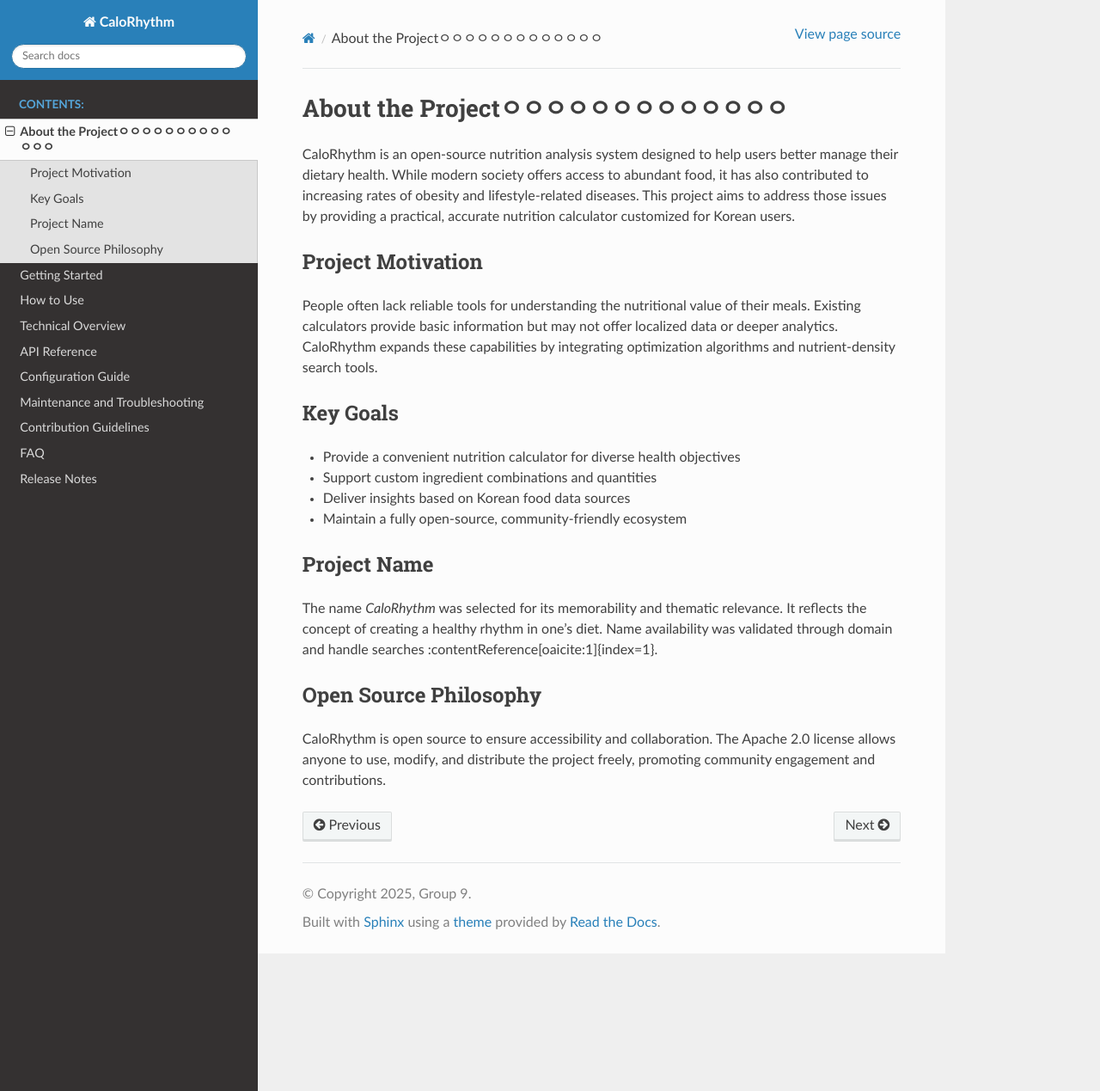
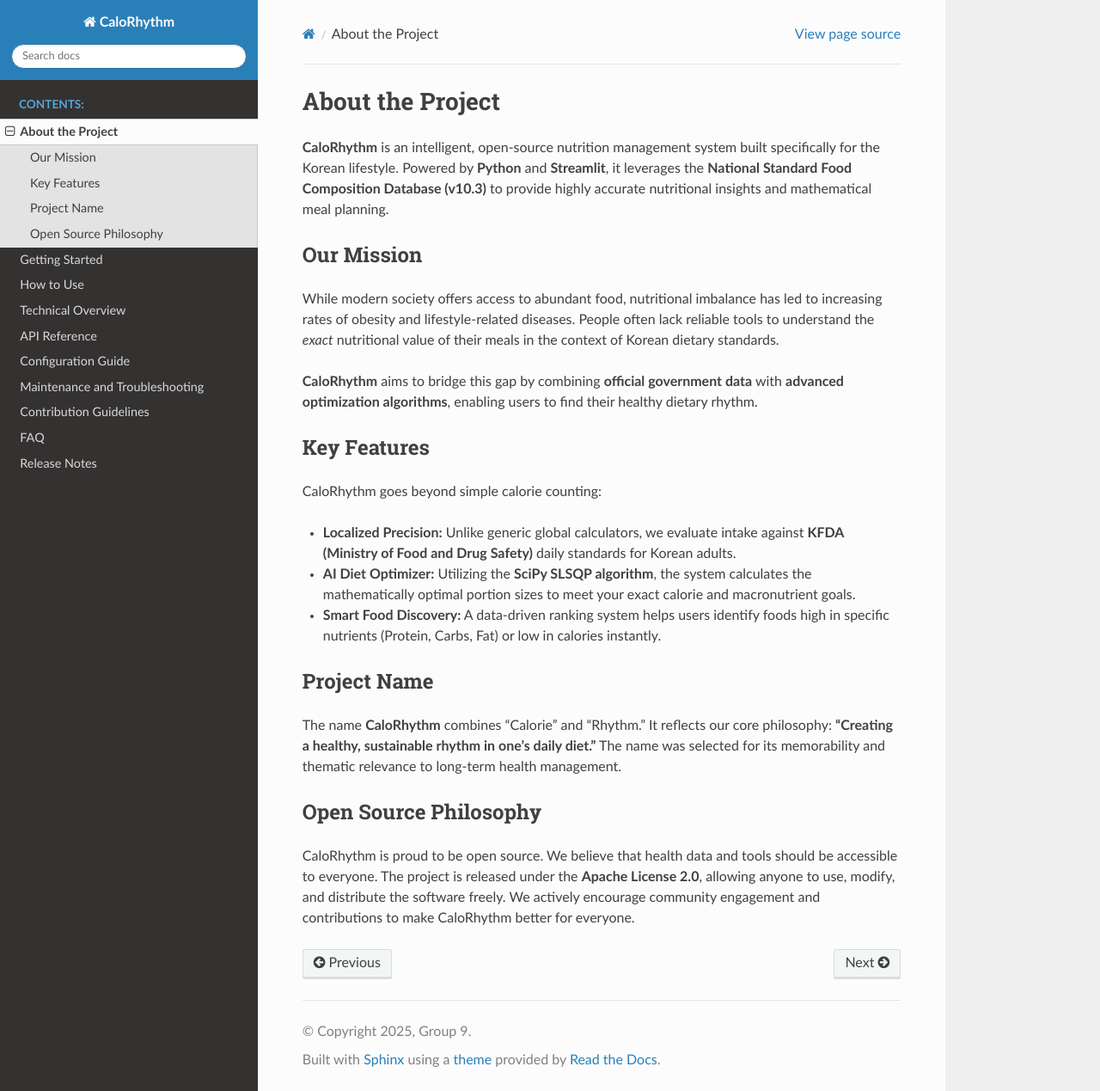
Before and after one commit to seunghwan3140/CaloRhythm_practice, a Sphinx documentation site: the page built from docs/source/about.rst, in a window 1280 px wide and 1269 px high. Shown: the whole window at 86% size. Built offline with Sphinx 7.4.7 and the Read the Docs theme 3.1.0, drawn with Linux system fonts in a browser that asks for light colours.

Commit message:
Revise project overview and key features
Updated project description, mission, and features for clarity and localization.

```diff
--- a/docs/source/about.rst
+++ b/docs/source/about.rst
@@ -1,34 +1,33 @@
-About the Projectㅇㅇㅇㅇㅇㅇㅇㅇㅇㅇㅇㅇㅇ
+About the Project
 =================
 
-CaloRhythm is an open-source nutrition analysis system designed to help users
-better manage their dietary health. While modern society offers access to
-abundant food, it has also contributed to increasing rates of obesity and
-lifestyle-related diseases. This project aims to address those issues by
-providing a practical, accurate nutrition calculator customized for Korean users.
+**CaloRhythm** is an intelligent, open-source nutrition management system built specifically for the Korean lifestyle.
+Powered by **Python** and **Streamlit**, it leverages the **National Standard Food Composition Database (v10.3)** to provide highly accurate nutritional insights and mathematical meal planning.
 
-Project Motivation
-------------------
-People often lack reliable tools for understanding the nutritional value of
-their meals. Existing calculators provide basic information but may not offer
-localized data or deeper analytics. CaloRhythm expands these capabilities by
-integrating optimization algorithms and nutrient-density search tools.
+Our Mission
+-----------
+While modern society offers access to abundant food, nutritional imbalance has led to increasing rates of obesity and lifestyle-related diseases.
+People often lack reliable tools to understand the *exact* nutritional value of their meals in the context of Korean dietary standards.
 
-Key Goals
----------
-- Provide a convenient nutrition calculator for diverse health objectives
-- Support custom ingredient combinations and quantities
-- Deliver insights based on Korean food data sources
-- Maintain a fully open-source, community-friendly ecosystem
+**CaloRhythm** aims to bridge this gap by combining **official government data** with **advanced optimization algorithms**, enabling users to find their healthy dietary rhythm.
+
+Key Features
+------------
+CaloRhythm goes beyond simple calorie counting:
+
+* **Localized Precision:** Unlike generic global calculators, we evaluate intake against **KFDA (Ministry of Food and Drug Safety)** daily standards for Korean adults.
+* **AI Diet Optimizer:** Utilizing the **SciPy SLSQP algorithm**, the system calculates the mathematically optimal portion sizes to meet your exact calorie and macronutrient goals.
+* **Smart Food Discovery:** A data-driven ranking system helps users identify foods high in specific nutrients (Protein, Carbs, Fat) or low in calories instantly.
 
 Project Name
 ------------
-The name *CaloRhythm* was selected for its memorability and thematic relevance.
-It reflects the concept of creating a healthy rhythm in one’s diet.
-Name availability was validated through domain and handle searches :contentReference[oaicite:1]{index=1}.
+The name **CaloRhythm** combines "Calorie" and "Rhythm."
+It reflects our core philosophy: **"Creating a healthy, sustainable rhythm in one’s daily diet."**
+The name was selected for its memorability and thematic relevance to long-term health management.
 
 Open Source Philosophy
 ----------------------
-CaloRhythm is open source to ensure accessibility and collaboration.
-The Apache 2.0 license allows anyone to use, modify, and distribute the project
-freely, promoting community engagement and contributions.
+CaloRhythm is proud to be open source.
+We believe that health data and tools should be accessible to everyone.
+The project is released under the **Apache License 2.0**, allowing anyone to use, modify, and distribute the software freely.
+We actively encourage community engagement and contributions to make CaloRhythm better for everyone.
```
